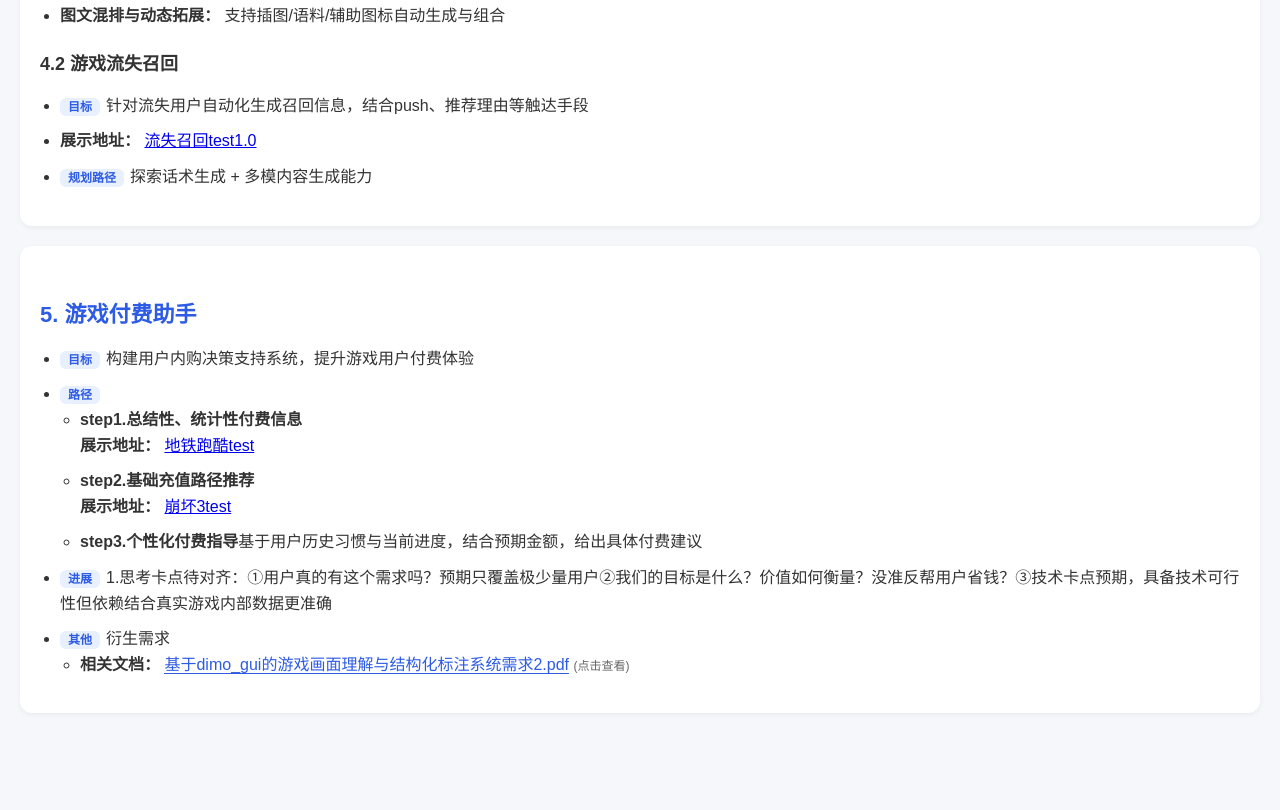
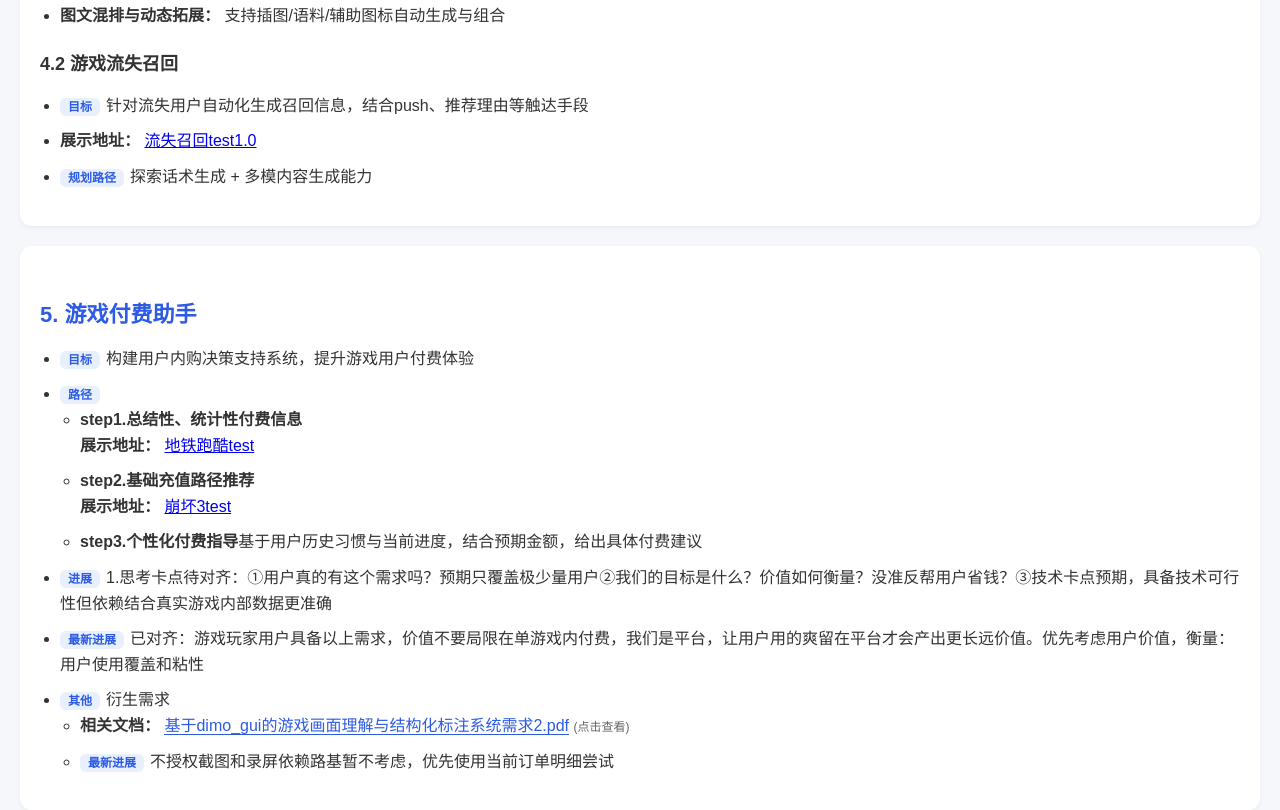
Before and after one commit to idoia1027/airec, a plain HTML site: page index.html in a window 1280 px wide. Shown: the part 3097-3907 px from the top of the page. Before the commit the page ends 3850 px from the top, so only its background shows below. Drawn offline with Linux system fonts and the light colour scheme.

Commit message:
Add files via upload

```diff
--- a/index.html
+++ b/index.html
@@ -220,9 +220,11 @@
         </ul>
       </li>
       <li><span class="tag">进展</span>1.思考卡点待对齐：①用户真的有这个需求吗？预期只覆盖极少量用户②我们的目标是什么？价值如何衡量？没准反帮用户省钱？③技术卡点预期，具备技术可行性但依赖结合真实游戏内部数据更准确</li>
+       <li><span class="tag">最新进展</span>已对齐：游戏玩家用户具备以上需求，价值不要局限在单游戏内付费，我们是平台，让用户用的爽留在平台才会产出更长远价值。优先考虑用户价值，衡量：用户使用覆盖和粘性</li>
       <li><span class="tag">其他</span>衍生需求
         <ul>
           <li><strong>相关文档：</strong> <a href="#" onclick="showPDFInfo()" style="color: #2d5be3; text-decoration: none; border-bottom: 1px solid #2d5be3;"> 基于dimo_gui的游戏画面理解与结构化标注系统需求2.pdf</a> <span style="color: #666; font-size: 12px;">(点击查看)</span></li>
+<li><span class="tag">最新进展</span>不授权截图和录屏依赖路基暂不考虑，优先使用当前订单明细尝试
         </ul>
       </li>
     </ul>
```
